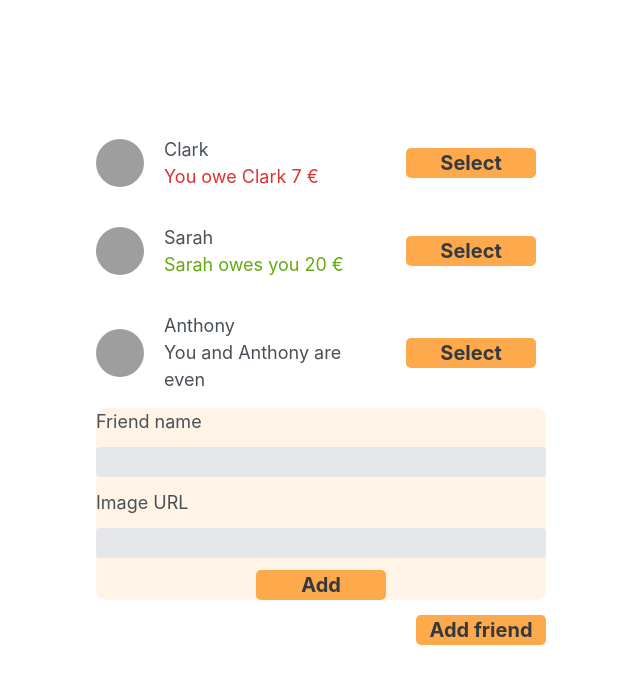
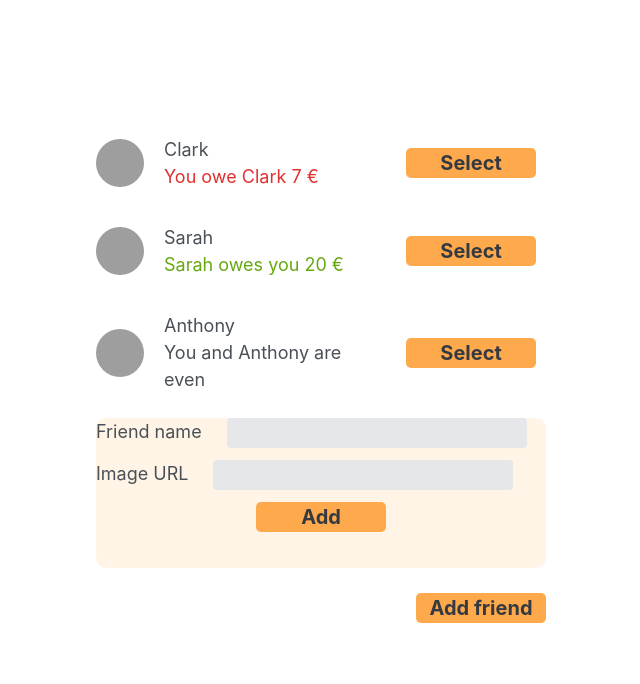
Before and after one commit to Briso10-dev/Eat-n-split, a React (Vite) app: page / in a window 1280 px wide. Shown: the top 684 px of the page, without its empty margins (134-774 px from the left). Built offline with nearby package versions, Linux system fonts and the light colour scheme; grey boxes are pictures that could not be loaded.

Commit message:
Correct styling 2 of form commponent

```diff
--- a/src/components/App.jsx
+++ b/src/components/App.jsx
@@ -6,7 +6,7 @@ function App() {
 
   return (
     <div className="min-h-[66vh] grid grid-cols-[34rem_44rem] gap-x-[4rem] items-start">
-      <div className="flex flex-col gap-6 w-[45rem]">
+      <div className="flex flex-col gap-10 w-[45rem]">
         <FriendList/>
         <FormAddFriend />
         <div className="self-end"><Button>Add friend</Button></div>
--- a/src/components/FormAddFriend.jsx
+++ b/src/components/FormAddFriend.jsx
@@ -2,20 +2,22 @@ import Button from "./Button";
 
 function FormAddFriend() {
     return (
-    <form className="text-[1.8rem] flex flex-col items-center gap-[1.2rem] bg-[#fff4e6] rounded-[1rem] p-[2rem]">
-      <label className="self-start">Friend name</label>
+        <form className="h-[15rem] text-[1.8rem] flex flex-col items-cente gap-[1.2rem] bg-[#fff4e6] rounded-[1rem] p-[2rem]">
+            <div className="flex gap-10">
+                <label className="self-start px-[1rem]">Friend name</label>
                 <input
                     type="text"
-        className="w-full h-[3rem] text-[1.4rem] p-[1rem] border border-[#ffa94d] bg-gray-200 text-black rounded-md focus:outline-none focus:ring-2 focus:ring-[#ffa94d]"
+                    className="w-[30rem] h-[3rem] text-[1.4rem] p-[1rem] border border-[#ffa94d] bg-gray-200 text-black rounded-md focus:outline-none focus:ring-2 focus:ring-[#ffa94d]"
                 />
-
+            </div>
+            <div className="flex gap-10">
                 <label className="self-start">Image URL</label>
                 <input
                     type="text"
-         className="w-full h-[3rem] text-[1.4rem] p-[1rem] border border-[#ffa94d] bg-gray-200 text-black rounded-md focus:outline-none focus:ring-2 focus:ring-[#ffa94d]"
+                    className="w-[30rem] h-[3rem] text-[1.4rem] p-[1rem] border border-[#ffa94d] bg-gray-200 text-black rounded-md focus:outline-none focus:ring-2 focus:ring-[#ffa94d]"
                 />
-
-      <Button>Add</Button>
+            </div>
+            <div className="self-center"><Button>Add</Button></div>
         </form>
     );
 }
```
Lines whose indentation alone changed are shown as unchanged.
